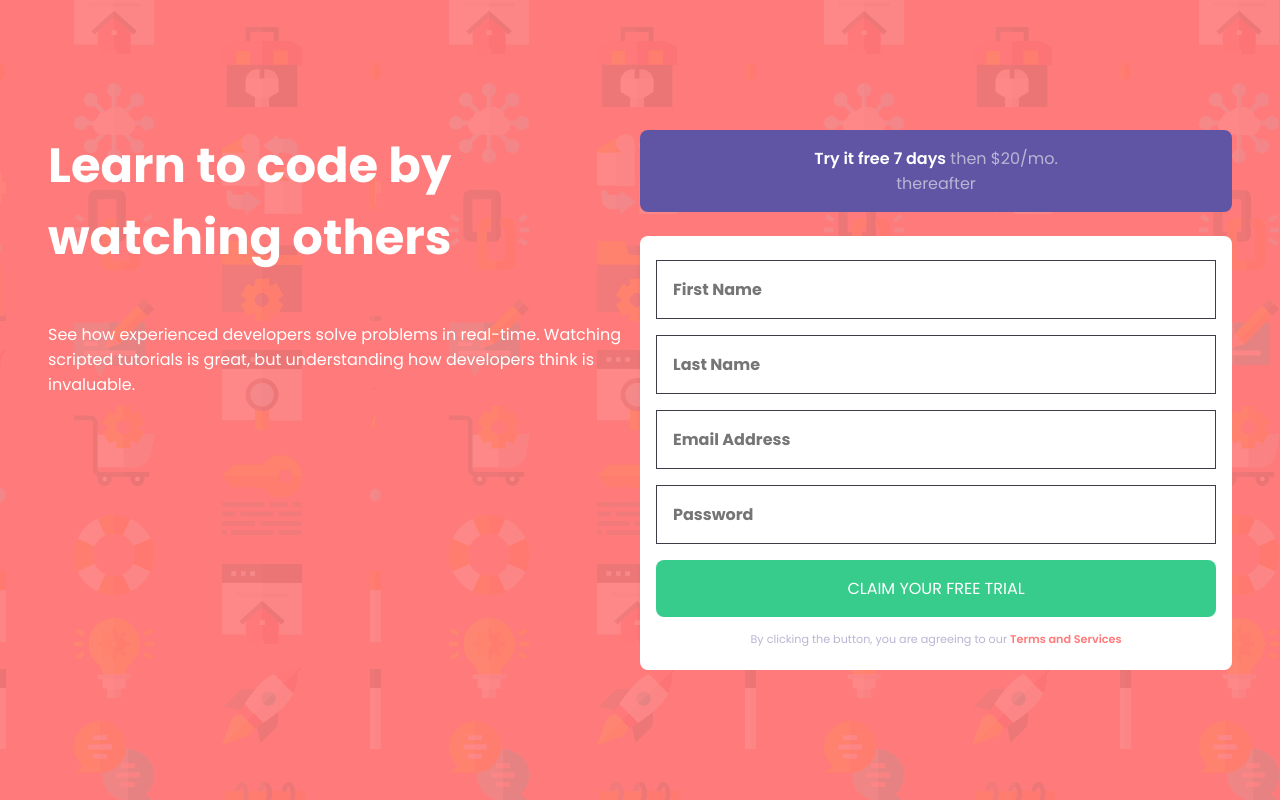
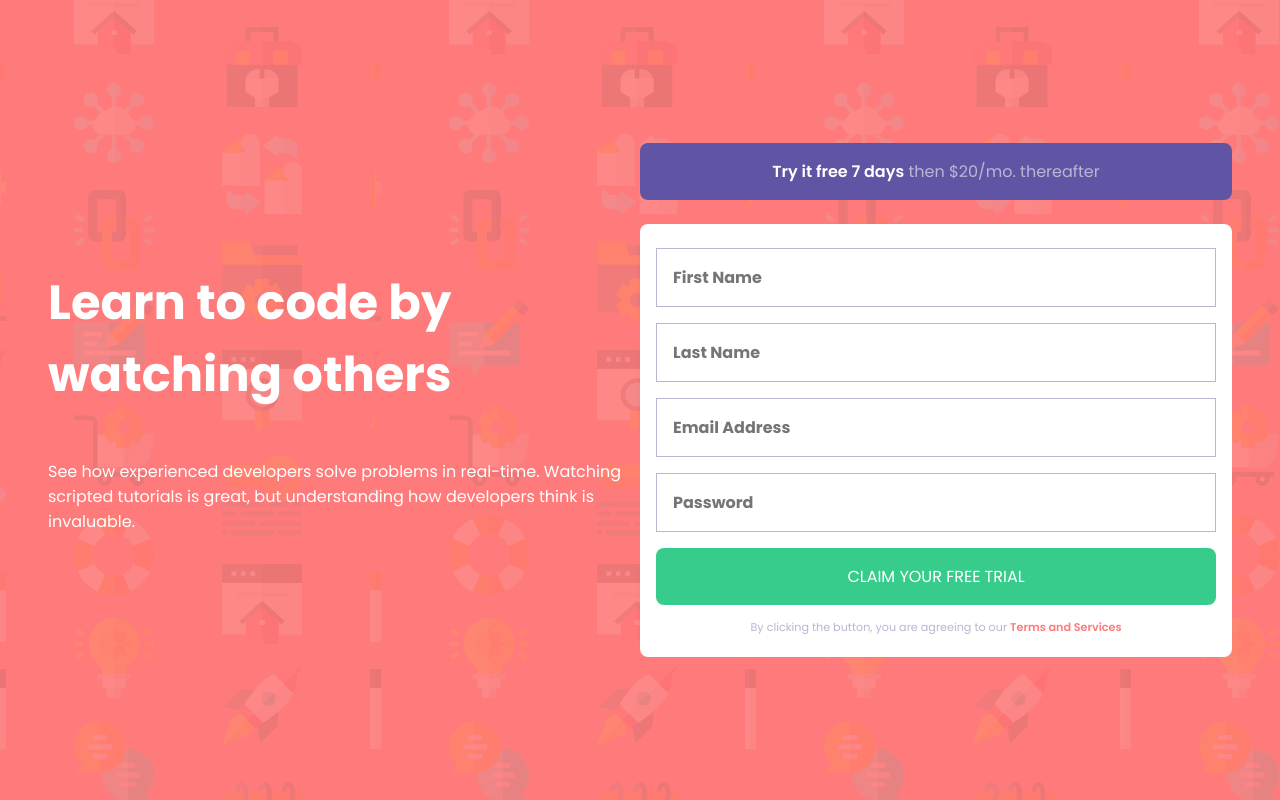
Before and after one commit to LySabrina/Intro_Sign_Up, a plain HTML site: page index.html in a window 1280 px wide. Drawn offline with Linux system fonts and the light colour scheme.

Commit message:
Updated text-align and description width

```diff
--- a/style.css
+++ b/style.css
@@ -83,7 +83,7 @@ main > * {
   margin: 0.5em 0px 0.5em 0px;
 }
 .form-item {
-  border: 1px solid var(--c-dark-blue);
+  border: 1px solid var(--c-gray-blue);
   display: block;
   padding: 1em;
   font-weight: var(--fw-bold);
@@ -126,6 +126,7 @@ main > * {
   main {
     display: flex;
     justify-content: center;
+    align-items: center;
     padding: 2em;
   }
   .header {
@@ -142,4 +143,8 @@ main > * {
   .form-container {
     flex: 1;
   }
+
+  .form-container__ad__description{
+    max-width: 100%;
+  }
 }
```
